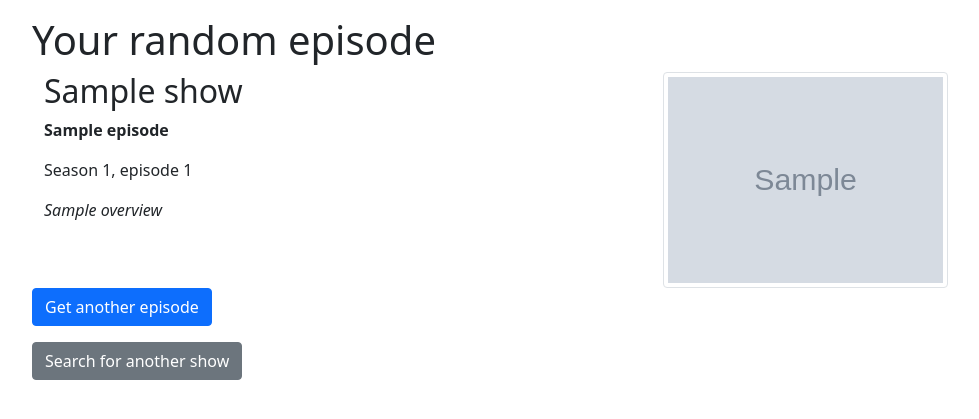
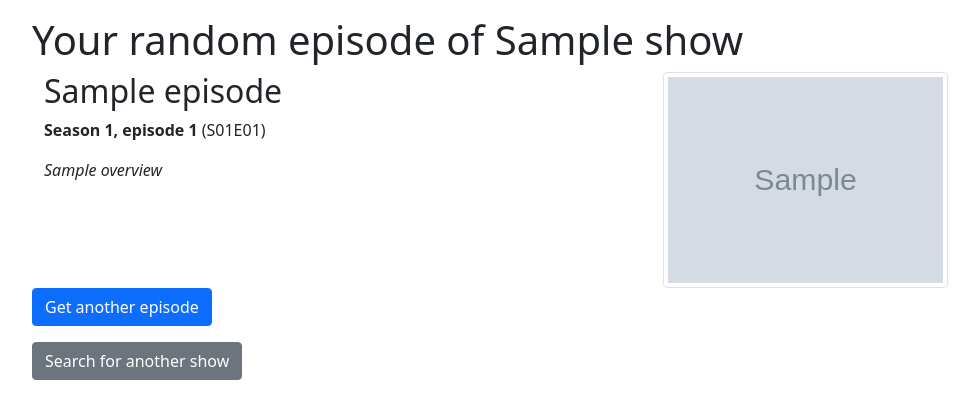
Before and after one commit to SpinyN0rman/random-episode, a Django app: template templates/random_episode.html in a window 1280 px wide. Shown: the part 56-475 px from the top of the page, without its empty margins (144-1123 px from the left). Run offline with Django 5.2, Linux system fonts and the light colour scheme; the template is opened without the code that fills it: most values are stand-ins (such as "Sample title", 1, 10 or a date in 2020); grey boxes marked "Sample" are stand-in pictures.

Commit message:
Align episode image at the bottom of the row, Move show name up to the page title, Make episode title <h2>, Make season and episode numbers <strong>, add s00e00 format.

```diff
--- a/templates/random_episode.html
+++ b/templates/random_episode.html
@@ -2,16 +2,15 @@
 {% block title %}Random episode{% endblock %}
 
 {% block content %}
-<h1>Your random episode</h1>
+<h1>Your random episode of {{ show.name }}</h1>
 <div class="container">
     <div class="row">
         <div class="col-sm-8">
-            <h2>{{ show.name }}</h2>
-            <p><b>{{ episode.name }}</b></p>
-            <p>Season {{ episode.seasonNumber }}, episode {{ episode.number }}</p>
+            <h2>{{ episode.name }}</h2>
+            <p><strong>Season {{ episode.seasonNumber }}, episode {{ episode.number }}</strong> (S{{ episode.seasonNumber|stringformat:"02d" }}E{{ episode.number|stringformat:"02d" }})</p>
             <p><em>{{ episode.overview }}</em></p>
         </div>
-        <div class="col-sm-4">
+        <div class="col-sm-4 align-self-end">
             <img class="img-fluid img-thumbnail" src="{{ episode.image }}">
         </div>
     </div>
```
